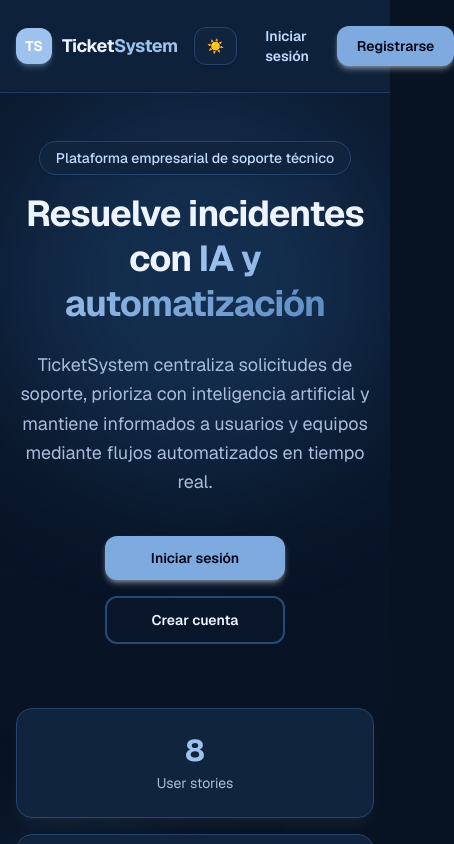
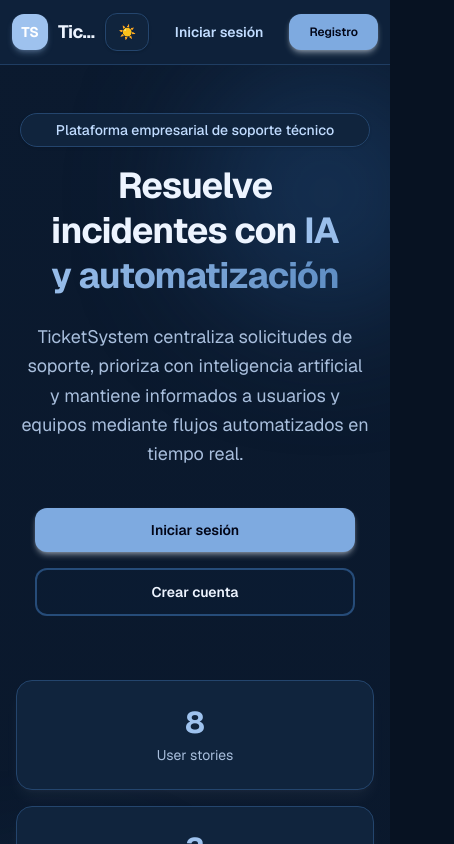
Before and after one commit to MarianaMora07/AI_SUPPORT_TICKET_SYSTEM, a Next.js app: page / in a window 390 px wide. Shown: the top 844 px of the page, 454 px wide, since content can reach past the window. Built offline with nearby package versions, Linux system fonts and the light colour scheme; no server answers.

Commit message:
ajuste de renderizado en movil

```diff
--- a/app/globals.css
+++ b/app/globals.css
@@ -71,21 +71,29 @@
 
 html,
 body {
+  width: 100%;
+  max-width: 100%;
   min-height: 100vh;
   min-height: 100svh;
   min-height: 100dvh;
+  overflow-x: hidden;
 }
 
 html {
   background-color: var(--gradient-end);
+  background-image:
+    linear-gradient(180deg, var(--gradient-start) 0%, var(--gradient-end) 100%),
+    radial-gradient(ellipse 120% 80% at 0% 0%, rgba(59, 130, 246, 0.14) 0, transparent 55%),
+    radial-gradient(ellipse 100% 70% at 100% 0%, rgba(37, 99, 235, 0.1) 0, transparent 50%),
+    radial-gradient(ellipse 120% 80% at 50% 100%, rgba(147, 197, 253, 0.16) 0, transparent 55%);
+  background-attachment: scroll;
 }
 
 body {
-  background-color: var(--gradient-end);
+  background: transparent;
   color: var(--foreground);
   font-family: var(--font-geist-sans), system-ui, sans-serif;
   transition: background-color 160ms ease, color 160ms ease;
-  overflow-x: clip;
 }
 
 html.dark {
@@ -147,8 +155,7 @@
   animation-delay: 400ms;
 }
 
-.bg-mesh,
-.bg-mesh-page::before {
+.bg-mesh {
   background-color: var(--gradient-end);
   background-image:
     linear-gradient(180deg, var(--gradient-start) 0%, var(--gradient-end) 100%),
@@ -157,28 +164,14 @@
     radial-gradient(ellipse 120% 80% at 50% 100%, rgba(147, 197, 253, 0.16) 0, transparent 55%);
 }
 
-/* Fixed viewport layer — avoids mobile browsers clipping scrollable backgrounds */
 .bg-mesh-page {
   position: relative;
-  isolation: isolate;
   width: 100%;
+  max-width: 100%;
   min-height: 100vh;
   min-height: 100svh;
   min-height: 100dvh;
-}
-
-.bg-mesh-page::before {
-  content: "";
-  position: fixed;
-  inset: 0;
-  z-index: -1;
-  width: 100%;
-  height: 100%;
-  min-height: 100vh;
-  min-height: 100svh;
-  min-height: 100dvh;
-  min-height: -webkit-fill-available;
-  pointer-events: none;
+  overflow-x: hidden;
 }
 
 .bg-auth-panel {
--- a/app/layout.tsx
+++ b/app/layout.tsx
@@ -41,10 +41,10 @@
   return (
     <html
       lang="es"
-      className={`${geistSans.variable} ${geistMono.variable} min-h-dvh antialiased`}
+      className={`${geistSans.variable} ${geistMono.variable} min-h-dvh w-full max-w-full overflow-x-hidden antialiased`}
       suppressHydrationWarning
     >
-      <body className="flex min-h-dvh flex-col overflow-x-clip">
+      <body className="flex min-h-dvh w-full max-w-full flex-col overflow-x-hidden">
         <script dangerouslySetInnerHTML={{ __html: themeInitScript }} />
         {children}
       </body>
--- a/src/components/landing/LandingPage.tsx
+++ b/src/components/landing/LandingPage.tsx
@@ -43,36 +43,41 @@
 
 export function LandingPage() {
   return (
-    <div className="bg-mesh-page flex w-full flex-1 flex-col">
+    <div className="bg-mesh-page flex w-full max-w-full flex-1 flex-col overflow-x-hidden">
       <PublicHeader />
 
-      <main className="flex-1">
+      <main className="w-full max-w-full flex-1 overflow-x-hidden">
         {/* Hero */}
-        <section className="relative overflow-hidden px-4 pb-20 pt-12 sm:px-6 sm:pt-16 lg:pb-28">
-          <div className="pointer-events-none absolute right-0 top-0 h-96 w-96 rounded-full bg-brand-200/40 blur-3xl" />
-          <div className="pointer-events-none absolute -left-20 bottom-0 h-72 w-72 rounded-full bg-brand-300/30 blur-3xl" />
+        <section className="relative overflow-x-clip px-4 pb-20 pt-12 sm:px-6 sm:pt-16 lg:pb-28">
+          <div
+            aria-hidden
+            className="pointer-events-none absolute inset-0 overflow-hidden"
+          >
+            <div className="absolute -right-16 top-0 h-64 w-64 rounded-full bg-brand-200/40 blur-3xl md:-right-8 md:h-96 md:w-96" />
+            <div className="absolute -left-16 bottom-0 h-56 w-56 rounded-full bg-brand-300/30 blur-3xl md:-left-20 md:h-72 md:w-72" />
+          </div>
 
-          <div className="relative mx-auto max-w-6xl">
-            <div className="mx-auto max-w-3xl text-center">
-              <p className="animate-fade-up mb-4 inline-flex items-center rounded-full border border-border bg-surface px-4 py-1.5 text-sm font-medium text-brand-700 shadow-sm">
+          <div className="relative mx-auto w-full max-w-6xl">
+            <div className="mx-auto w-full max-w-3xl px-1 text-center">
+              <p className="animate-fade-up mx-auto mb-4 max-w-full rounded-full border border-border bg-surface px-4 py-1.5 text-sm font-medium text-brand-700 shadow-sm">
                 Plataforma empresarial de soporte técnico
               </p>
-              <h1 className="animate-fade-up animation-delay-100 text-4xl font-bold leading-tight tracking-tight text-brand-900 sm:text-5xl lg:text-6xl">
+              <h1 className="animate-fade-up animation-delay-100 text-balance break-words text-4xl font-bold leading-tight tracking-tight text-brand-900 sm:text-5xl lg:text-6xl">
                 Resuelve incidentes con{' '}
                 <span className="bg-gradient-to-r from-brand-600 to-brand-400 bg-clip-text text-transparent">
                   IA y automatización
                 </span>
               </h1>
-              <p className="animate-fade-up animation-delay-200 mx-auto mt-6 max-w-2xl text-lg leading-relaxed text-muted">
+              <p className="animate-fade-up animation-delay-200 mx-auto mt-6 max-w-2xl text-pretty break-words text-lg leading-relaxed text-muted">
                 TicketSystem centraliza solicitudes de soporte, prioriza con inteligencia
                 artificial y mantiene informados a usuarios y equipos mediante flujos
                 automatizados en tiempo real.
               </p>
               <div className="animate-fade-up animation-delay-300 mt-10 flex flex-col items-center justify-center gap-4 sm:flex-row">
-                <ButtonLink href="/login" variant="primary" className="min-w-[180px] px-8 py-3 text-base">
+                <ButtonLink href="/login" variant="primary" className="w-full max-w-xs px-8 py-3 text-base sm:min-w-[180px] sm:w-auto">
                   Iniciar sesión
                 </ButtonLink>
-                <ButtonLink href="/register" variant="secondary" className="min-w-[180px] px-8 py-3 text-base">
+                <ButtonLink href="/register" variant="secondary" className="w-full max-w-xs px-8 py-3 text-base sm:min-w-[180px] sm:w-auto">
                   Crear cuenta
                 </ButtonLink>
               </div>
--- a/src/components/layout/Logo.tsx
+++ b/src/components/layout/Logo.tsx
@@ -1,12 +1,24 @@
 import Link from 'next/link';
 
-export function Logo({ href = '/', className = '' }: { href?: string; className?: string }) {
+export function Logo({
+  href = '/',
+  className = '',
+  compactOnMobile = false,
+}: {
+  href?: string;
+  className?: string;
+  compactOnMobile?: boolean;
+}) {
   return (
-    <Link href={href} className={`group flex items-center gap-2.5 ${className}`}>
-      <span className="flex h-9 w-9 items-center justify-center rounded-xl bg-brand-600 text-sm font-bold text-white shadow-md shadow-brand-600/30 transition group-hover:bg-brand-700">
+    <Link href={href} className={`group flex min-w-0 items-center gap-2.5 ${className}`}>
+      <span className="flex h-9 w-9 shrink-0 items-center justify-center rounded-xl bg-brand-600 text-sm font-bold text-white shadow-md shadow-brand-600/30 transition group-hover:bg-brand-700">
         TS
       </span>
-      <span className="text-lg font-bold tracking-tight text-brand-900">
+      <span
+        className={`truncate text-lg font-bold tracking-tight text-brand-900 ${
+          compactOnMobile ? 'hidden min-[380px]:inline' : ''
+        }`}
+      >
         Ticket<span className="text-brand-600">System</span>
       </span>
     </Link>
--- a/src/components/layout/PublicHeader.tsx
+++ b/src/components/layout/PublicHeader.tsx
@@ -5,9 +5,9 @@
 
 export function PublicHeader() {
   return (
-    <header className="sticky top-0 z-50 border-b border-border/80 bg-surface/85 backdrop-blur-md">
-      <div className="mx-auto flex max-w-6xl items-center justify-between gap-4 px-4 py-4 sm:px-6">
-        <Logo />
+    <header className="sticky top-0 z-50 w-full max-w-full overflow-x-hidden border-b border-border/80 bg-surface/85 backdrop-blur-md">
+      <div className="mx-auto flex w-full min-w-0 max-w-6xl items-center justify-between gap-2 px-3 py-3 sm:gap-4 sm:px-6 sm:py-4">
+        <Logo compactOnMobile className="min-w-0 shrink" />
         <nav className="hidden items-center gap-8 text-sm font-medium text-muted sm:flex">
           <a href="#caracteristicas" className="transition hover:text-brand-600">
             Características
@@ -19,13 +19,14 @@
             Roles
           </a>
         </nav>
-        <div className="flex items-center gap-2 sm:gap-3">
+        <div className="flex shrink-0 items-center gap-1.5 sm:gap-3">
           <ThemeToggle />
           <ButtonLink href="/login" variant="ghost" className="hidden px-4 sm:inline-flex">
             Iniciar sesión
           </ButtonLink>
-          <ButtonLink href="/register" variant="primary" className="px-4 sm:px-5">
-            Registrarse
+          <ButtonLink href="/register" variant="primary" className="px-3 text-xs sm:px-5 sm:text-sm">
+            <span className="sm:hidden">Registro</span>
+            <span className="hidden sm:inline">Registrarse</span>
           </ButtonLink>
         </div>
       </div>
```
